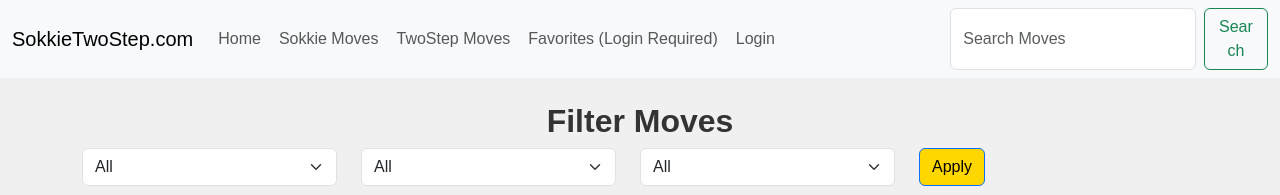
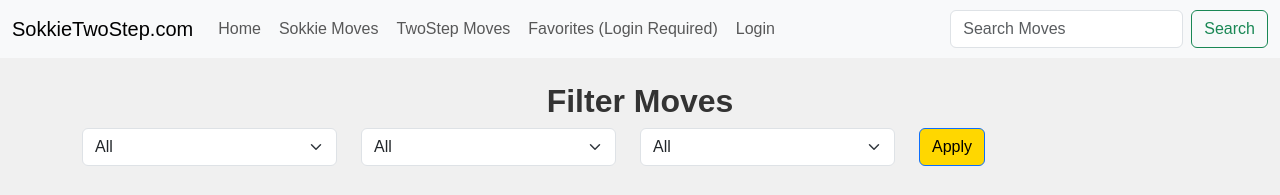
Before and after one commit to justin36070/SokkieTwoSteps, a website: page index.html in a window 1280 px wide. Shown: the top 195 px of the page. Drawn offline with Linux system fonts and the light colour scheme.

Commit message:
fixed styling for search buttin and removed map bootstrap files

```diff
--- a/assets/css/style.css
+++ b/assets/css/style.css
@@ -838,3 +838,14 @@
 .navbar { background: #006400; }  /* Dark green for SA theme */
 .btn-primary { background: #FFD700; color: #000; }  /* Gold for SA flag */
 /* Add media queries for responsiveness as in provided CSS */
+/* Fix search bar squeezing the button */
+#searchInput {
+    flex: 1 1 auto;      /* takes available space */
+    width: auto !important;   /* overrides Bootstrap's width:100% */
+    min-width: 150px;    /* prevents it getting too tiny on mobile */
+}
+
+/* Optional: make the button a bit bigger and always visible */
+#searchInput ~ .btn {
+    white-space: nowrap;
+}
```
Also changed, not shown: 17 other files.
